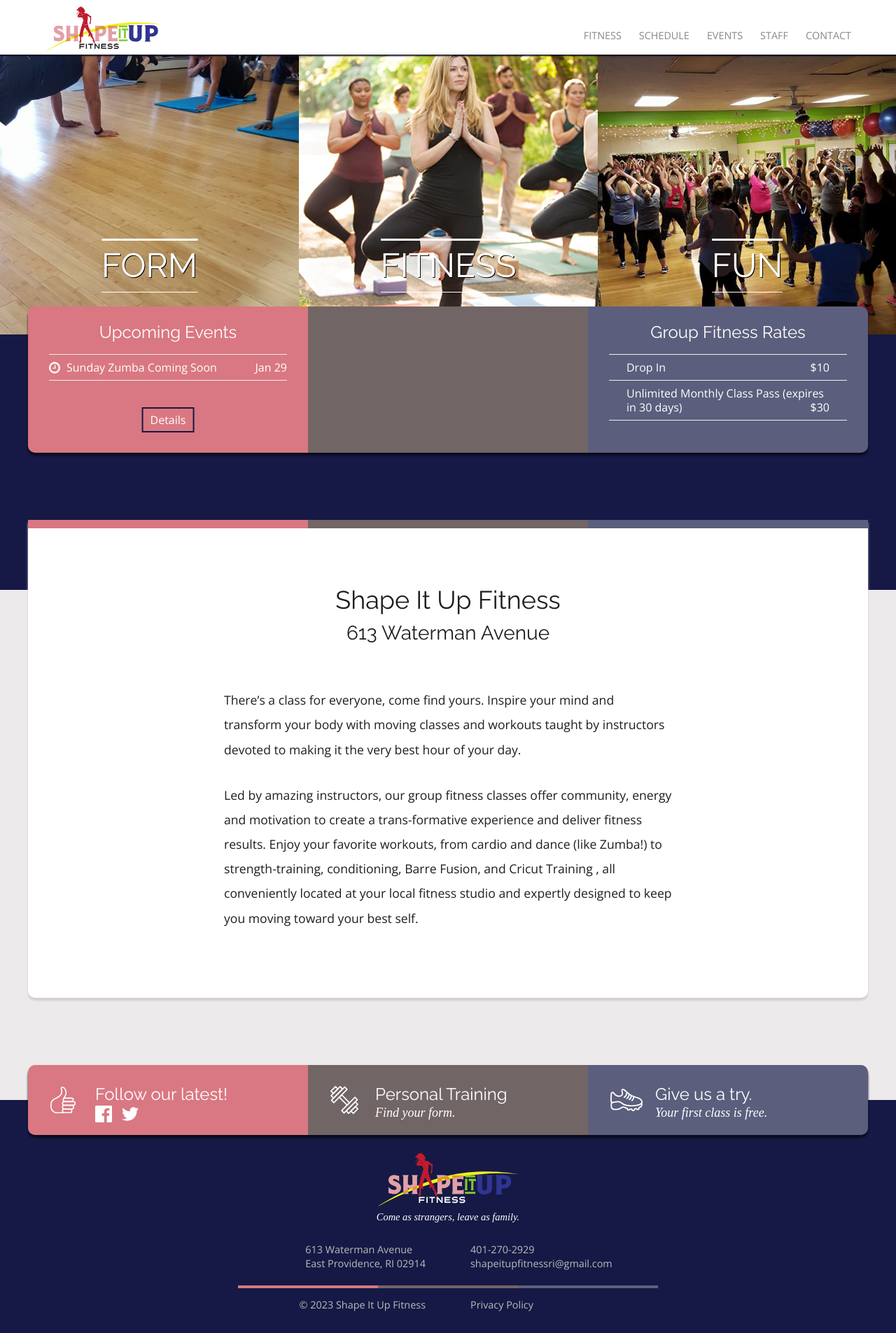
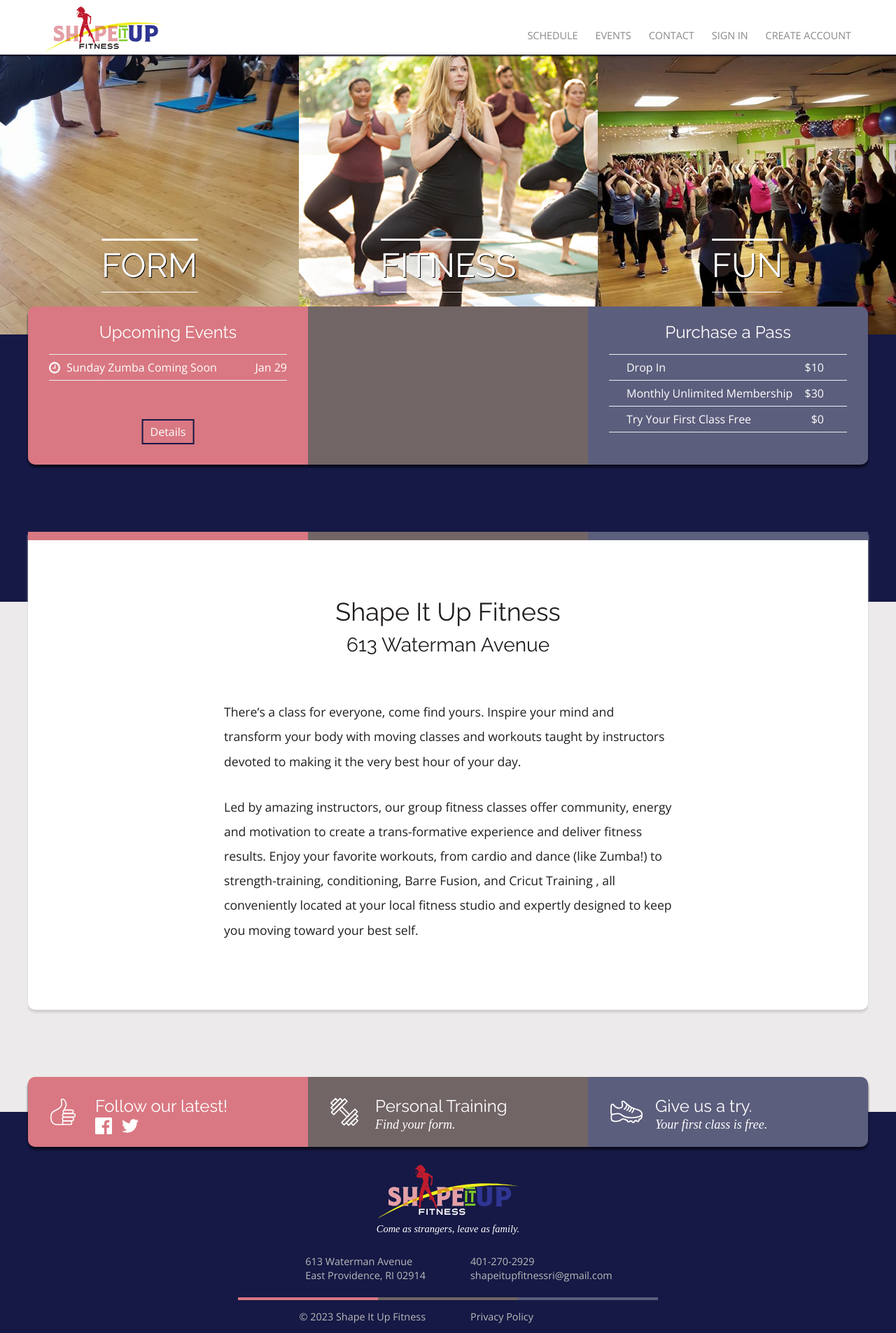
Before and after one commit to rwstone/shapeitup, a Jekyll site: the page built from index.md, in a window 1280 px wide. Shown: the whole page at 70% size. Built offline with Jekyll 4.4.1, drawn with Linux system fonts in a browser that asks for light colours; some web fonts are replaced.

Commit message:
Switch to Punchpass.

```diff
--- a/_includes/header.html
+++ b/_includes/header.html
@@ -9,23 +9,32 @@
 
 <nav id="mobile_nav_container" class="mobile_nav_wrapper clearfix">
     <ul class="mobile_nav clearfix"><!--
-        -->{% if nutrition_page.published %}<li{% if page.url == "/nutrition/" %} class="selected"{% endif %}>
+        --><!--{% if nutrition_page.published %}<li{% if page.url == "/nutrition/" %} class="selected"{% endif %}>
             <a href="/nutrition/"><div class="tmp_li">Nutrition</div></a>
-        </li>{% endif %}<!--
-        --><li{% if page.url == "/fitness/" %} class="selected"{% endif %}>
+        </li>{% endif %}--><!--
+        --><!--<li{% if page.url == "/fitness/" %} class="selected"{% endif %}>
             <a href="/fitness/">Fitness</a>
-        </li><!--
-        --><li{% if page.url == "/schedule/" %} class="selected"{% endif %}>
+        </li>--><!--
+        --><!--<li{% if page.url == "/schedule/" %} class="selected"{% endif %}>
             <a href="/schedule/">Schedule</a>
+        </li>--><!--
+        --><li>
+            <a href="https://shapeitupfitness.punchpass.com/">Schedule</a>
         </li><!--
         --><li{% if page.url == "/events/" %} class="selected"{% endif %}>
             <a href="/events/">Events</a>
         </li><!--
-        --><li{% if page.url == "/staff/" %} class="selected"{% endif %}>
+        --><!--<li{% if page.url == "/staff/" %} class="selected"{% endif %}>
             <a href="/staff/">Staff</a>
-        </li><!--
+        </li>--><!--
         --><li{% if page.url == "/contact/" %} class="selected"{% endif %}>
             <a href="/contact/">Contact</a>
+        </li><!--
+        --><li>
+            <a href="https://app.punchpass.com/org/17227/auth/session/new">Sign In</a>
+        </li><!--
+        --><li>
+            <a href="https://app.punchpass.com/org/17227/auth/account/new">Create Account</a>
         </li><!--
     --></ul>
 
@@ -48,7 +57,7 @@
             </a>
         </div>
         <ul class="sf-menu header_right">
-            {% if nutrition_page.published %}<li{% if page.url == "/nutrition/" %} class="selected"{% endif %}>
+            <!--{% if nutrition_page.published %}<li{% if page.url == "/nutrition/" %} class="selected"{% endif %}>
                 <a href="/nutrition/">Nutrition</a>
             </li>{% endif %}
             <li{% if page.url == "/fitness/" %} class="selected"{% endif %}>
@@ -56,15 +65,24 @@
             </li>
             <li{% if page.url == "/schedule/" %} class="selected"{% endif %}>
                 <a href="/schedule/">Schedule</a>
+            </li>-->
+            <li>
+                <a href="https://shapeitupfitness.punchpass.com/calendar">Schedule</a>
             </li>
             <li{% if page.url == "/events/" %} class="selected"{% endif %}>
                 <a href="/events/">Events</a>
             </li>
-            <li{% if page.url == "/staff/" %} class="selected"{% endif %}>
+            <!--<li{% if page.url == "/staff/" %} class="selected"{% endif %}>
                 <a href="/staff/">Staff</a>
-            </li>
+            </li>-->
             <li{% if page.url == "/contact/" %} class="selected"{% endif %}>
                 <a href="/contact/">Contact</a>
+            </li>
+            <li>
+				<a href="https://app.punchpass.com/org/17227/auth/session/new">Sign In</a>
+            </li>
+            <li>
+				<a href="https://app.punchpass.com/org/17227/auth/account/new">Create Account</a>
             </li>
         </ul>
     </div>
--- a/_layouts/home.html
+++ b/_layouts/home.html
@@ -76,7 +76,7 @@
             {% endif %}
         </li>
         <li class="home_box third_color">
-            <h2>Group Fitness Rates</h2>
+            <h2><a href="https://shapeitupfitness.punchpass.com/passes">Purchase a Pass</a></h2>
             <ul class="items_list price_list clearfix">
                 {% for pass in page.passes limit:4 %}
                     {% assign odd_index = forloop.index | modulo:2 %}
@@ -84,10 +84,18 @@
                     <li>
                         <ul class="home_box_column{% if forloop.first == true %} first_column{% endif %}">
                     {% endif %}
+
                             <li class="items_list_item{% if forloop.first == true %} first{% endif %}">
-                                {{ pass.name | escape }}{% if pass.is_sale == true %} <p class="sale">Sale!</p>{% endif %}
+
+                                {% if pass.purchase_link %}<a class="pass_link" href="{{ pass.purchase_link | escape }}">{% endif %}
+
+								{{ pass.name | escape }}{% if pass.is_sale == true %} <p class="sale">Sale!</p>{% endif %}
                                 <div class="value">{{ pass.price | escape }}</div>
+
+								{% if pass.purchase_link %}</a>{% endif %}
+
                             </li>
+
                     {% if odd_index == 0 %}
                         </ul>
                     </li>
--- a/_sass/_homebox.scss
+++ b/_sass/_homebox.scss
@@ -18,6 +18,10 @@
         padding-right: 0.5rem;
         color: #000;
     }
+	a.pass_link {
+		float: none;
+		display: block;
+	}
     .value {
         float: right;
         color: #000;
--- a/index.md
+++ b/index.md
@@ -12,9 +12,15 @@
 - name: Drop In
   price: "$10"
   is_sale: false
-- name: Unlimited Monthly Class Pass (expires in 30 days)
+  purchase_link: "https://shapeitupfitness.punchpass.com/passes/166528"
+- name: Monthly Unlimited Membership
   price: "$30"
   is_sale: false
+  purchase_link: "https://shapeitupfitness.punchpass.com/passes/166545"
+- name: Try Your First Class Free
+  price: "$0"
+  is_sale: false
+  purchase_link: "https://shapeitupfitness.punchpass.com/passes/167386"
 title_seo: Shape It Up Fitness | East Providence, RI
 description_seo: Shape It Up Fitness is an exercise studio in East Providence, RI,
   with a fun and approachable attitude. We offer  group exercise classes, including
```
